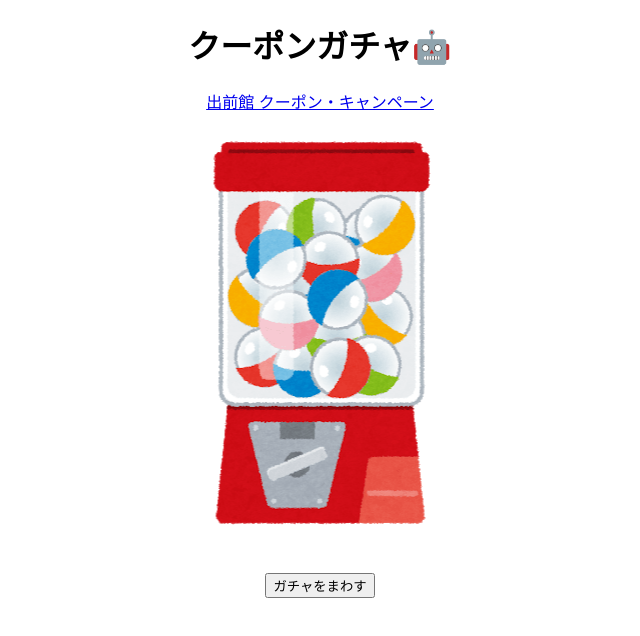
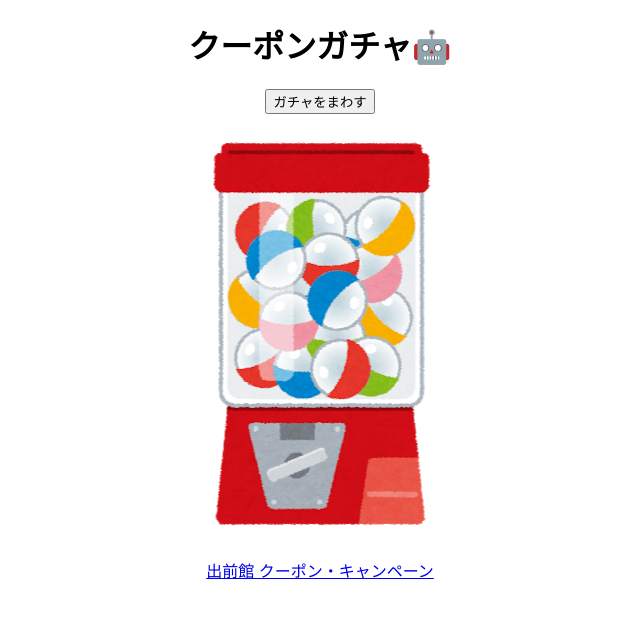
Before and after one commit to osakana9114/gacha-sample, a React (Create React App) app: page / in a window 1280 px wide. Shown: the top 636 px of the page, without its empty margins (320-960 px from the left). Built offline with nearby package versions, Linux system fonts and the light colour scheme; the HTML template or start-up script is replaced by a standard one.

Commit message:
Update: レイアウト変更

```diff
--- a/src/App.tsx
+++ b/src/App.tsx
@@ -13,16 +13,21 @@ const App: React.FC = () => {
         <div className="App">
             <header>
                 <h1>クーポンガチャ🤖</h1>
-                <a href="https://demae-can.com/link/cam/list" target="_blank" rel="noreferrer">
-                    出前館 クーポン・キャンペーン</a>
             </header>
-            <img src={gachaImage} className="shake" alt="ガチャガチャ"/>
 
+            <body>
             <div>
                 <b>{coupon.code}</b>
                 <p>{coupon.name}</p>
                 <button onClick={handleCoupon}>ガチャをまわす</button>
             </div>
+            <img src={gachaImage} className="shake" alt="ガチャガチャ"/>
+            </body>
+
+            <footer>
+                <a href="https://demae-can.com/link/cam/list" target="_blank" rel="noreferrer">
+                    出前館 クーポン・キャンペーン</a>
+            </footer>
         </div>
     )
 }
```
